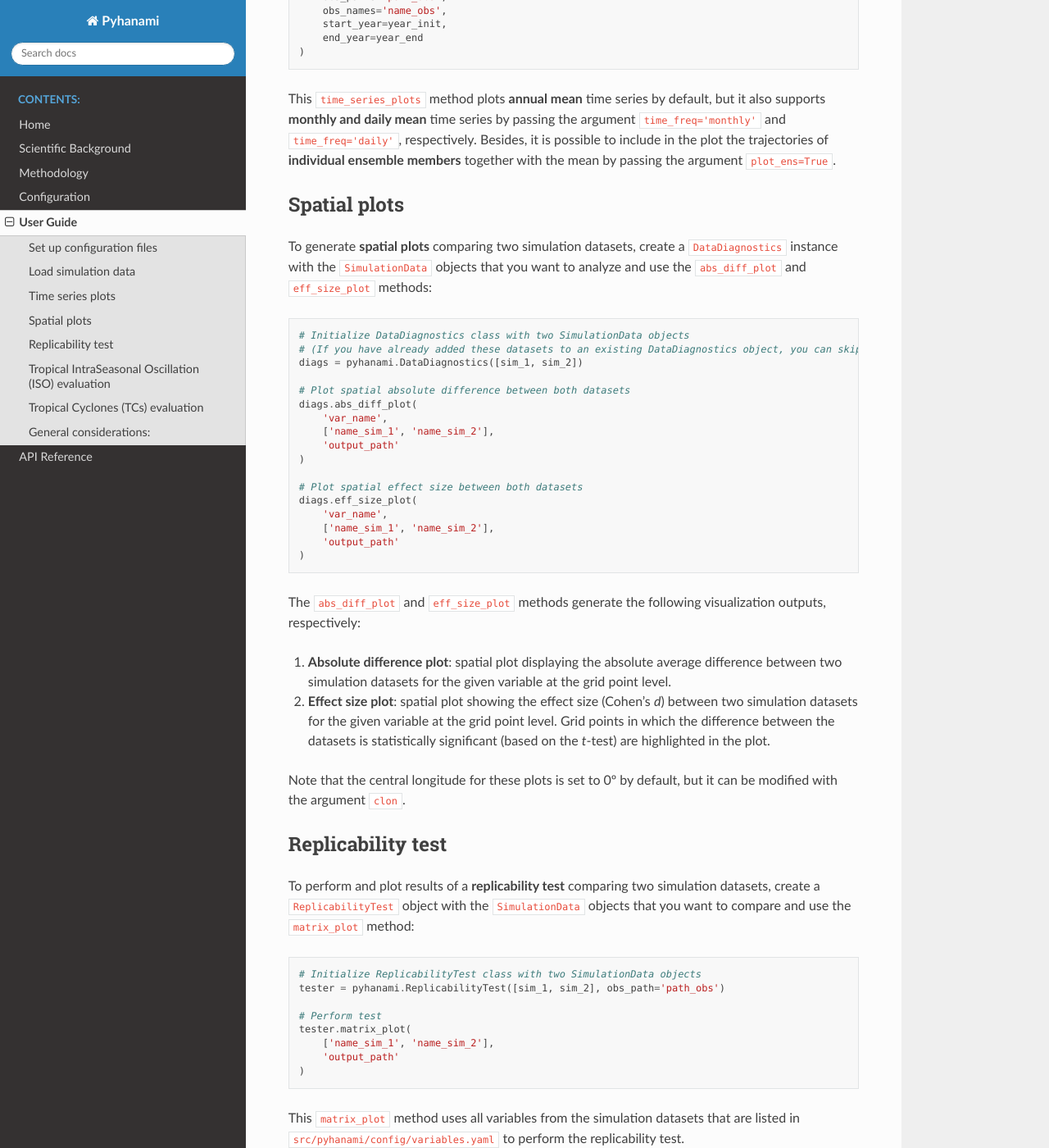
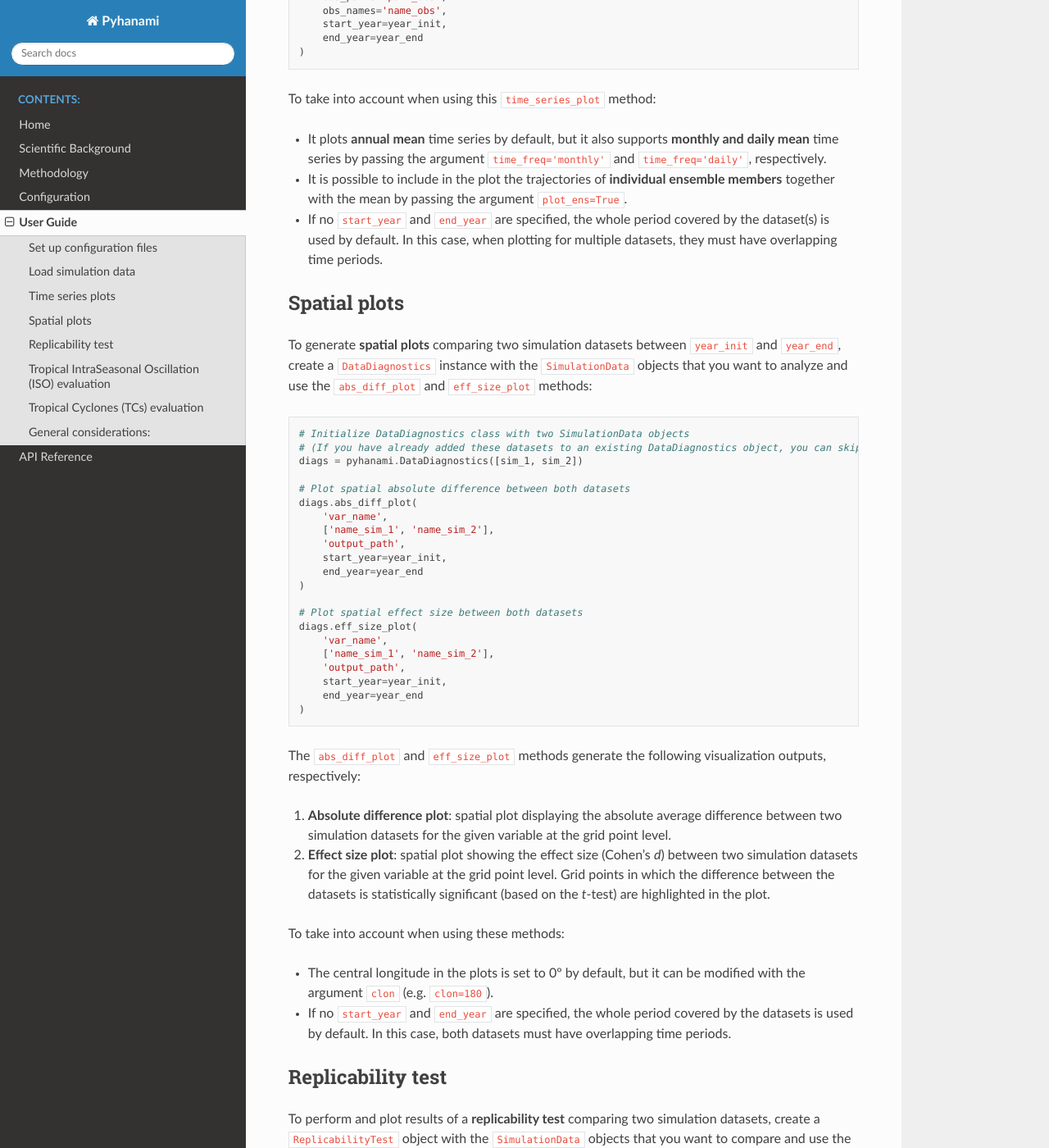
Before and after one commit to BSC-ES/pyhanami, a Sphinx documentation site: the page built from docs/source/User-Guide.md, in a window 1280 px wide and 1400 px high, scrolled down 1906 px. Shown: the whole window at 82% size. Built offline with Sphinx 7.4.7 and the Read the Docs theme 3.1.0, drawn with Linux system fonts in a browser that asks for light colours; some of the changed text lies outside the part shown.

Commit message:
Updated documentation related to plotting functions

````diff
--- a/docs/source/User-Guide.md
+++ b/docs/source/User-Guide.md
@@ -86,12 +86,15 @@ diags.time_series_plot(
 )
 ```
 
-This `time_series_plots` method plots **annual mean** time series by default, but it also supports **monthly and daily mean** time series by passing the argument `time_freq='monthly'` and `time_freq='daily'`, respectively. Besides, it is possible to include in the plot the trajectories of **individual ensemble members** together with the mean by passing the argument `plot_ens=True`.
+To take into account when using this `time_series_plot` method:
+- It plots **annual mean** time series by default, but it also supports **monthly and daily mean** time series by passing the argument `time_freq='monthly'` and `time_freq='daily'`, respectively.
+- It is possible to include in the plot the trajectories of **individual ensemble members** together with the mean by passing the argument `plot_ens=True`.
+- If no `start_year` and `end_year` are specified, the whole period covered by the dataset(s) is used by default. In this case, when plotting for multiple datasets, they must have overlapping time periods.
 
 
 ## Spatial plots
 
-To generate **spatial plots** comparing two simulation datasets, create a `DataDiagnostics` instance with the `SimulationData` objects that you want to analyze and use the `abs_diff_plot` and `eff_size_plot` methods:
+To generate **spatial plots** comparing two simulation datasets between `year_init` and `year_end`, create a `DataDiagnostics` instance with the `SimulationData` objects that you want to analyze and use the `abs_diff_plot` and `eff_size_plot` methods:
 
 ```python
 # Initialize DataDiagnostics class with two SimulationData objects
@@ -102,21 +105,27 @@ diags = pyhanami.DataDiagnostics([sim_1, sim_2])
 diags.abs_diff_plot(
     'var_name',
     ['name_sim_1', 'name_sim_2'],
-    'output_path'
+    'output_path',
+    start_year=year_init,
+    end_year=year_end
 )
 
 # Plot spatial effect size between both datasets
 diags.eff_size_plot(
     'var_name',
     ['name_sim_1', 'name_sim_2'],
-    'output_path'
+    'output_path',
+    start_year=year_init,
+    end_year=year_end
 )
 ```
 The `abs_diff_plot` and `eff_size_plot` methods generate the following visualization outputs, respectively:
 1. **Absolute difference plot**: spatial plot displaying the absolute average difference between two simulation datasets for the given variable at the grid point level.
 2. **Effect size plot**: spatial plot showing the effect size (Cohen's _d_) between two simulation datasets for the given variable at the grid point level. Grid points in which the difference between the datasets is statistically significant (based on the _t_-test) are highlighted in the plot.
 
-Note that the central longitude for these plots is set to 0º by default, but it can be modified with the argument `clon`.
+To take into account when using these methods:
+- The central longitude in the plots is set to 0º by default, but it can be modified with the argument `clon` (e.g. `clon=180`).
+- If no `start_year` and `end_year` are specified, the whole period covered by the datasets is used by default. In this case, both datasets must have overlapping time periods.
 
 
 ## Replicability test
@@ -139,7 +148,7 @@ This `matrix_plot` method uses all variables from the simulation datasets that a
 
 ## Tropical IntraSeasonal Oscillation (ISO) evaluation
 
-To evaluate the simulation of ISOs, create a `ScientificEvaluation` object with the `SimulationData` object that you want to analyze and use the `compute_bimodal_ISO` method. This method computes the **bimodal ISO indices** and requires **daily TOA outgoing longwave radiation** (`rlut`) data, preferably covering a period of 10 years or more (ideally, at least 30 years).
+To evaluate the simulation of ISOs, create a `ScientificEvaluation` object with the `SimulationData` object that you want to analyze and use the `compute_bimodal_iso` method. This method computes the **bimodal ISO indices** and requires **daily TOA outgoing longwave radiation** (`rlut`) data, preferably covering a period of 10 years or more (ideally, at least 30 years).
 
 The following snippet creates a `BimodalISO` instance that:
 1. Performs an Extended Empirical Orthogonal Function (EEOF) analysis between `year_init_eeof` and `year_end_eeof`
@@ -151,7 +160,7 @@ The following snippet creates a `BimodalISO` instance that:
 sciskill = pyhanami.ScientificEvaluation(sim_1)
 
 # Compute bimodal ISO indices performing an EEOF analysis on simulated data
-bimodal_indices = sciskill.compute_bimodal_ISO(
+bimodal_indices = sciskill.compute_bimodal_iso(
     'name_sim_1',
     start_year_eeof=year_init_eeof,
     end_year_eeof=year_end_eeof,
@@ -168,7 +177,7 @@ Moreover, the `BimodalISO` class includes methods to visualize and save the resu
 bimodal_indices.save_data('output_path')
 bimodal_indices.eeof_plots('output_path')
 bimodal_indices.pc_plots('output_path', years=[year_1, year_2, year_3])
-bimodal_indices.freq_ISO_plot('output_path')
+bimodal_indices.freq_iso_plot('output_path')
 ```
 
 By passing the argument `obs=True`, the `BimodalISO` class performs the same analysis as above but using precomputed EEOFs from NOAA data ([NOAA Interpolated OLR dataset](https://psl.noaa.gov/data/gridded/data.olrcdr.interp.html)) to generate the PCs and the frequency of ISO events for the simulation data:
@@ -176,7 +185,7 @@ By passing the argument `obs=True`, the `BimodalISO` class performs the same ana
 
 ```python
 # Compute bimodal ISO indices and related statistics comparing to observations
-bimodal_indices_obs = sciskill.compute_bimodal_ISO(
+bimodal_indices_obs = sciskill.compute_bimodal_iso(
     'name_sim_1',
     start_year_pc=year_init_pc,
     end_year_pc=year_end_pc,
@@ -195,9 +204,9 @@ bimodal_indices_obs.stats
 When `obs=True`, the simulated PCs can be adjusted before computing the TSS statistics to account for amplitude differences between simulations and observations (see [Methodology](./Methodology.md#tropical-intraseasonal-oscillation-iso-bimodal-iso-indices) for more details). This correction can be turned on by passing the argument `correct_pc=True`.
 
 To summarize, the `BimodalISO` class includes methods to generate the following visualization outputs:
-1. **EEOF plots** (`BimodalISO.eeof_plots`): spatial patterns of the first two EEOFs for boreal winter and boreal summer. The central longitude for these plots is set to 0º by default, but it can be modified with the argument `clon`.
+1. **EEOF plots** (`BimodalISO.eeof_plots`): spatial patterns of the first two EEOFs for boreal winter and boreal summer. The central longitude for these plots is set to 0º by default, but it can be modified with the argument `clon` (e.g. `clon=180`).
 2. **PC plots** (`BimodalISO.pc_plots`, passing one year or a list of years): time series of the first two PCs and their amplitude for both MJO and BSISO for the specified years.
-3. **Frequency plot** (`BimodalISO.freq_ISO_plot`): mean monthly frequency (seasonality) of ISO events for both MJO and BSISO, computed over the entire period covered by the dataset. If observations are set to `True`, these are included in the  frequency plot, which also shows the TSS statistics (R, σ and TSS) comparing simulations and observations.
+3. **Frequency plot** (`BimodalISO.freq_iso_plot`): mean monthly frequency (seasonality) of ISO events for both MJO and BSISO, computed over the entire period covered by the dataset. If observations are set to `True`, these are included in the  frequency plot, which also shows the TSS statistics (R, σ and TSS) comparing simulations and observations.
 
 
 ## Tropical Cyclones (TCs) evaluation
@@ -245,12 +254,12 @@ tc_metrics.spatial_corr_table('output_path')
 Considerations regarding the 10 m wind speed:
 - By default, a threshold of 10 m/s is used for TC detection. However, we recommend adjusting it according to the model's (or reanalysis') horizontal
 resolution following the criteria established in [(K.J.E. Walsh et al., 2007)](https://doi.org/10.1175/JCLI4074.1). This can be done by passing the argument `min_wind` when calling the `compute_tc_metrics` method.
-- By default, it is assumed that the wind passed is at 10 m height. If the wind data corresponds to a different height, it can still be used by passing the argument `wind_factor` when calling the `compute_tc_metrics` method. This factor will be used to scale the wind data to approximate the 10 m wind speed.
+- By default, it is assumed that the wind provided is at 10 m height. If the wind data corresponds to a different height, it can still be used by passing the argument `wind_factor` when calling the `compute_tc_metrics` method. This factor will be used to scale the wind data to approximate the 10 m wind speed.
 
 
 ## General considerations:
 - The `DataDiagnostics`, `ReplicabilityTest`, and `ScientificEvaluation` classes can all be initialized without providing any `SimulationData` objects; datasets can be added later with the `add_datasets` method.
 - The climate variable name `var_name` must be listed in the configuration file `src/pyhanami/config/variables.yaml`.
-- `output_path` can be either a directory or a full file path including the file name. If `output_path` is not provided, the plots are displayed interactively.
+- `output_path` for functions that generate a single plot can be either a directory path or a full file path including the filename. For functions that generate multiple plots, `output_path` must be a directory path. If `output_path` is not provided, the plots are displayed interactively.
 - `path_obs` must be a path to a directory containing observation datasets, with files named following the pattern `data_obs*_{var_name}.nc`, where `var_name` matches the corresponding variable name in `src/pyhanami/config/variables.yaml`.
-- For all the spatial plots, the central longitude is set to 0º by default, but it can be modified with the argument `clon`.
+- For all the spatial plots, the central longitude is set to 0º by default, but it can be modified with the argument `clon` (e.g. `clon=180`).
````
